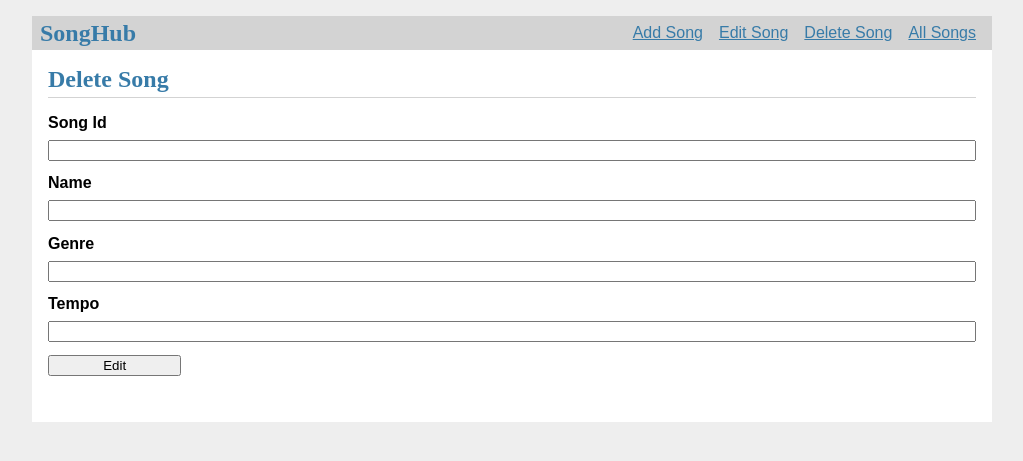
After one commit to seanluo1/cs411_project, a Flask app: page /edit_song in a window 1280 px wide. The commit adds this page. Shown: the top 461 px of the page, without its empty margins (128-1151 px from the left). Run offline with Flask 2, Linux system fonts and the light colour scheme.

Commit message:
added route and page to edit song data

```diff
--- a/app/songs.py
+++ b/app/songs.py
@@ -59,3 +59,21 @@ def delete_song():
         db.commit()
 
     return render_template('nav_bar/delete_song.html')
+
+@bp.route('/edit_song', methods=('GET', 'POST'))
+def edit_song():
+    if request.method == 'POST':
+        db = get_db()
+        song_id = request.form['song_id']
+        name = request.form['song_name']
+        genre = request.form['genre']
+        tempo = request.form['tempo']
+
+        db.execute(
+            'UPDATE Song SET SongName = ?, Genre = ?, Tempo = ?'
+            ' WHERE SongId = ?',
+            (name,genre, tempo, song_id)
+        )
+        db.commit()
+
+    return render_template('nav_bar/edit_song.html')
--- a/app/templates/logged_in_base.html
+++ b/app/templates/logged_in_base.html
@@ -5,6 +5,7 @@
   <h1>SongHub</h1>
   <ul>
       <li><a href="{{ url_for('songs.add_song') }}">Add Song</a>
+      <li><a href="{{ url_for('songs.edit_song') }}">Edit Song</a>
       <li><a href="{{ url_for('songs.delete_song') }}">Delete Song</a>
       <li><a href="{{ url_for('songs.all_songs') }}">All Songs</a>
   </ul>
--- /dev/null
+++ b/app/templates/nav_bar/edit_song.html
@@ -0,0 +1,19 @@
+{% extends 'logged_in_base.html' %}
+
+{% block header %}
+  <h1>{% block title %}Delete Song{% endblock %}</h1>
+{% endblock %}
+
+{% block content %}
+<form method="post">
+    <label for="song_id"> Song Id </label>
+    <input name="song_id" id="song_id" required>
+    <label for="song_name"> Name</label>
+    <input name="song_name" id="song_name" required>
+    <label for="genre">Genre</label>
+    <input type="genre" name="genre" id="genre" required>
+    <label for="tempo">Tempo</label>
+    <input type="tempo" name="tempo" id="tempo" required>
+    <input type="submit" value="Edit">
+  </form>
+{% endblock %}
```
